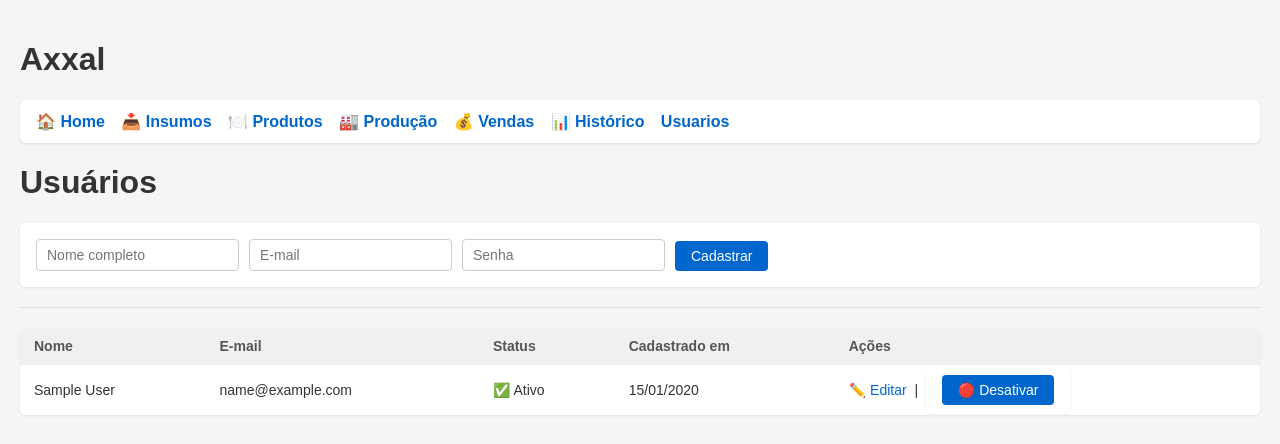
After one commit to SavioKaiky/estoque_estudo, a Flask app: page /usuarios/ in a window 1280 px wide. The commit adds this page. Shown: the top 444 px of the page. Run offline with Flask 3, Linux system fonts and the light colour scheme; tables that the repository leaves empty hold one stand-in row (values such as "Sample post").

Commit message:
feat(usuarios): adiciona tela de cadastro, edição e ativar/desativar usuários

```diff
--- a/app.py
+++ b/app.py
@@ -24,10 +24,12 @@ def create_app():
     from routes.insumos import insumos_bp
     from routes.produtos import produtos_bp
     from routes.producao import producao_bp
+    from routes.usuarios import usuarios_bp
 
     app.register_blueprint(insumos_bp)
     app.register_blueprint(produtos_bp)
     app.register_blueprint(producao_bp)
+    app.register_blueprint(usuarios_bp)
 
     @app.route("/")
     def home():
--- /dev/null
+++ b/routes/usuarios.py
@@ -0,0 +1,76 @@
+"""
+routes/usuarios.py
+===================
+Camada HTTP de usuários.
+Sem lógica de negócio — apenas recebe request, chama service, retorna response.
+"""
+
+from flask import Blueprint, render_template, request, redirect, url_for, flash
+from services.usuario_service import (
+    listar_usuarios,
+    cadastrar_usuario,
+    editar_usuario,
+    alternar_ativo,
+    EmailJaCadastradoError,
+)
+from models.user import User
+from database import db
+
+usuarios_bp = Blueprint("usuarios", __name__, url_prefix="/usuarios")
+
+
+@usuarios_bp.route("/", methods=["GET", "POST"])
+def listar():
+    if request.method == "POST":
+        nome = request.form.get("nome", "").strip()
+        email = request.form.get("email", "").strip()
+        senha = request.form.get("senha", "")
+
+        try:
+            cadastrar_usuario(nome, email, senha)
+            flash(f"Usuário '{nome}' cadastrado com sucesso.", "success")
+        except EmailJaCadastradoError as e:
+            flash(str(e), "danger")
+        except ValueError as e:
+            flash(str(e), "danger")
+
+        return redirect(url_for("usuarios.listar"))
+
+    usuarios = listar_usuarios()
+    return render_template("usuarios/listar.html", usuarios=usuarios)
+
+
+@usuarios_bp.route("/<int:user_id>/editar", methods=["GET", "POST"])
+def editar(user_id):
+    user = db.session.get(User, user_id)
+    if not user:
+        flash("Usuário não encontrado.", "danger")
+        return redirect(url_for("usuarios.listar"))
+
+    if request.method == "POST":
+        nome = request.form.get("nome", "").strip()
+        email = request.form.get("email", "").strip()
+        nova_senha = request.form.get("nova_senha", "").strip() or None
+
+        try:
+            editar_usuario(user_id, nome, email, nova_senha)
+            flash("Usuário atualizado com sucesso.", "success")
+            return redirect(url_for("usuarios.listar"))
+        except EmailJaCadastradoError as e:
+            flash(str(e), "danger")
+        except ValueError as e:
+            flash(str(e), "danger")
+
+    return render_template("usuarios/editar.html", user=user)
+
+
+@usuarios_bp.route("/<int:user_id>/alternar-ativo", methods=["POST"])
+def alternar(user_id):
+    try:
+        user = alternar_ativo(user_id)
+        status = "ativado" if user.ativo else "desativado"
+        flash(f"Usuário '{user.nome}' {status}.", "success")
+    except ValueError as e:
+        flash(str(e), "danger")
+
+    return redirect(url_for("usuarios.listar"))
--- /dev/null
+++ b/services/usuario_service.py
@@ -0,0 +1,85 @@
+"""
+services/usuario_service.py
+=============================
+REGRAS DE NEGÓCIO de usuários.
+
+Responsabilidades:
+  - Validar unicidade de e-mail
+  - Aplicar hash de senha via model
+  - Ativar / desativar usuário
+  - Nunca retornar senha_hash para fora desta camada
+"""
+
+from database import db
+from models.user import User
+
+
+class EmailJaCadastradoError(Exception):
+    pass
+
+
+def listar_usuarios() -> list[User]:
+    return User.query.order_by(User.nome.asc()).all()
+
+
+def cadastrar_usuario(nome: str, email: str, senha: str) -> User:
+    if not nome or not email or not senha:
+        raise ValueError("Nome, e-mail e senha são obrigatórios.")
+
+    if User.query.filter_by(email=email).first():
+        raise EmailJaCadastradoError(f"E-mail '{email}' já está cadastrado.")
+
+    user = User(nome=nome, email=email)
+    user.set_senha(senha)
+
+    db.session.add(user)
+    try:
+        db.session.commit()
+    except Exception:
+        db.session.rollback()
+        raise
+
+    return user
+
+
+def editar_usuario(user_id: int, nome: str, email: str,
+                   nova_senha: str = None) -> User:
+    user = db.session.get(User, user_id)
+    if not user:
+        raise ValueError("Usuário não encontrado.")
+
+    # Verifica conflito de e-mail com outro usuário
+    existente = User.query.filter_by(email=email).first()
+    if existente and existente.id != user_id:
+        raise EmailJaCadastradoError(f"E-mail '{email}' já está em uso.")
+
+    user.nome = nome
+    user.email = email
+
+    if nova_senha:
+        user.set_senha(nova_senha)
+
+    try:
+        db.session.commit()
+    except Exception:
+        db.session.rollback()
+        raise
+
+    return user
+
+
+def alternar_ativo(user_id: int) -> User:
+    """Ativa o usuário se estiver inativo, e vice-versa."""
+    user = db.session.get(User, user_id)
+    if not user:
+        raise ValueError("Usuário não encontrado.")
+
+    user.ativo = not user.ativo
+
+    try:
+        db.session.commit()
+    except Exception:
+        db.session.rollback()
+        raise
+
+    return user
--- a/templates/base.html
+++ b/templates/base.html
@@ -17,6 +17,7 @@
     <a href="/producao">🏭 Produção</a>
     <a href="/producao/venda">💰 Vendas</a>
     <a href="/insumos/historico">📊 Histórico</a>
+    <a href="/usuarios">Usuarios</a>
 </nav>
 
 {% with messages = get_flashed_messages(with_categories=true) %}
--- a/templates/home.html
+++ b/templates/home.html
@@ -10,6 +10,7 @@
     <li><a href="/produtos">🍽️ Produtos</a></li>
     <li><a href="/producao">🏭 Produção</a></li>
     <li><a href="/producao/venda">💰 Vendas</a></li>
+    <li><a href="usuarios">Usuarios</a></li>
 </ul>
 
 {% endblock %}
--- /dev/null
+++ b/templates/usuarios/listar.html
@@ -0,0 +1,51 @@
+{% extends "base.html" %}
+
+{% block content %}
+
+<h1>Usuários</h1>
+
+<form method="POST">
+    <input type="text" name="nome" placeholder="Nome completo" required>
+    <input type="email" name="email" placeholder="E-mail" required>
+    <input type="password" name="senha" placeholder="Senha" required>
+    <button type="submit">Cadastrar</button>
+</form>
+
+<hr>
+
+<table>
+    <tr>
+        <th>Nome</th>
+        <th>E-mail</th>
+        <th>Status</th>
+        <th>Cadastrado em</th>
+        <th>Ações</th>
+    </tr>
+    {% for u in usuarios %}
+    <tr>
+        <td>{{ u.nome }}</td>
+        <td>{{ u.email }}</td>
+        <td>
+            {% if u.ativo %}
+                <span class="badge-ativo">✅ Ativo</span>
+            {% else %}
+                <span class="badge-inativo">🔴 Inativo</span>
+            {% endif %}
+        </td>
+        <td>{{ u.created_at.strftime('%d/%m/%Y') }}</td>
+        <td>
+            <a href="{{ url_for('usuarios.editar', user_id=u.id) }}">✏️ Editar</a>
+            &nbsp;|&nbsp;
+            <form method="POST"
+                  action="{{ url_for('usuarios.alternar', user_id=u.id) }}"
+                  style="display:inline">
+                <button type="submit" class="btn-link">
+                    {% if u.ativo %}🔴 Desativar{% else %}✅ Ativar{% endif %}
+                </button>
+            </form>
+        </td>
+    </tr>
+    {% endfor %}
+</table>
+
+{% endblock %}
```
Also changed, not shown: models/user.py (+9 -0 lines), templates/usuarios/editar.html (added, +15 -0 lines).
